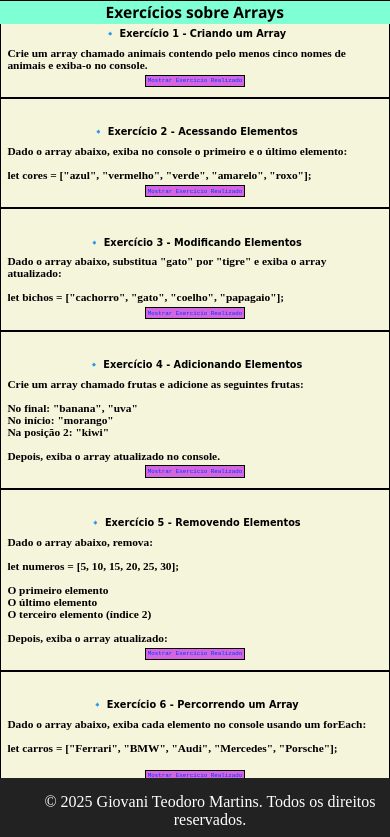
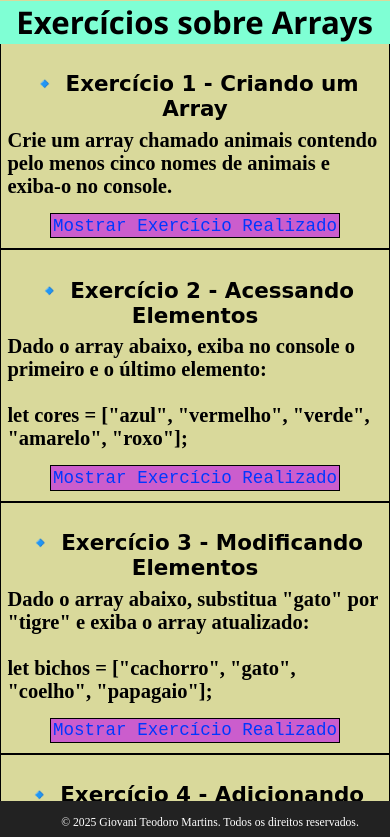
Before and after one commit to giovanep4mg/Aula_Basica_Estrutura_de_Dados_JavaScript, a plain HTML site: page Exercicios/Exercicios_sobre_Arrays/exercicios_arrays.html in a window 390 px wide. Shown: the top 837 px of the page. Drawn offline with Linux system fonts and the light colour scheme.

Commit message:
ajuste css pagina exercicios realizada

```diff
--- a/Exercicios/Exercicios_sobre_Arrays/exercicio_arrays.css
+++ b/Exercicios/Exercicios_sobre_Arrays/exercicio_arrays.css
@@ -5,7 +5,7 @@
 
 body{
     box-sizing: border-box;
-    background-color: beige;
+    background-color: #b8b84185;
     width: 100%;
     height: 100%;
 }
@@ -89,3 +89,28 @@ footer{
     bottom: 0;
     width: 100%;
 }
+
+@media screen and (max-width:426px) {
+    main {
+        margin-bottom: 12%;
+        padding-top: 11%;
+    }
+
+    .titulo{
+        font-size: 8vw;
+    }
+    .subtitulo{
+        font-size: 5.5vw;
+    }
+    .descricao{
+        font-size: 4.5vw;
+    }
+    button{
+        font-size: 4.5vw;
+        margin-top: 4%;
+    }
+    footer{
+        font-size: 3vw;
+        text-align: center;
+    }
+}
```
